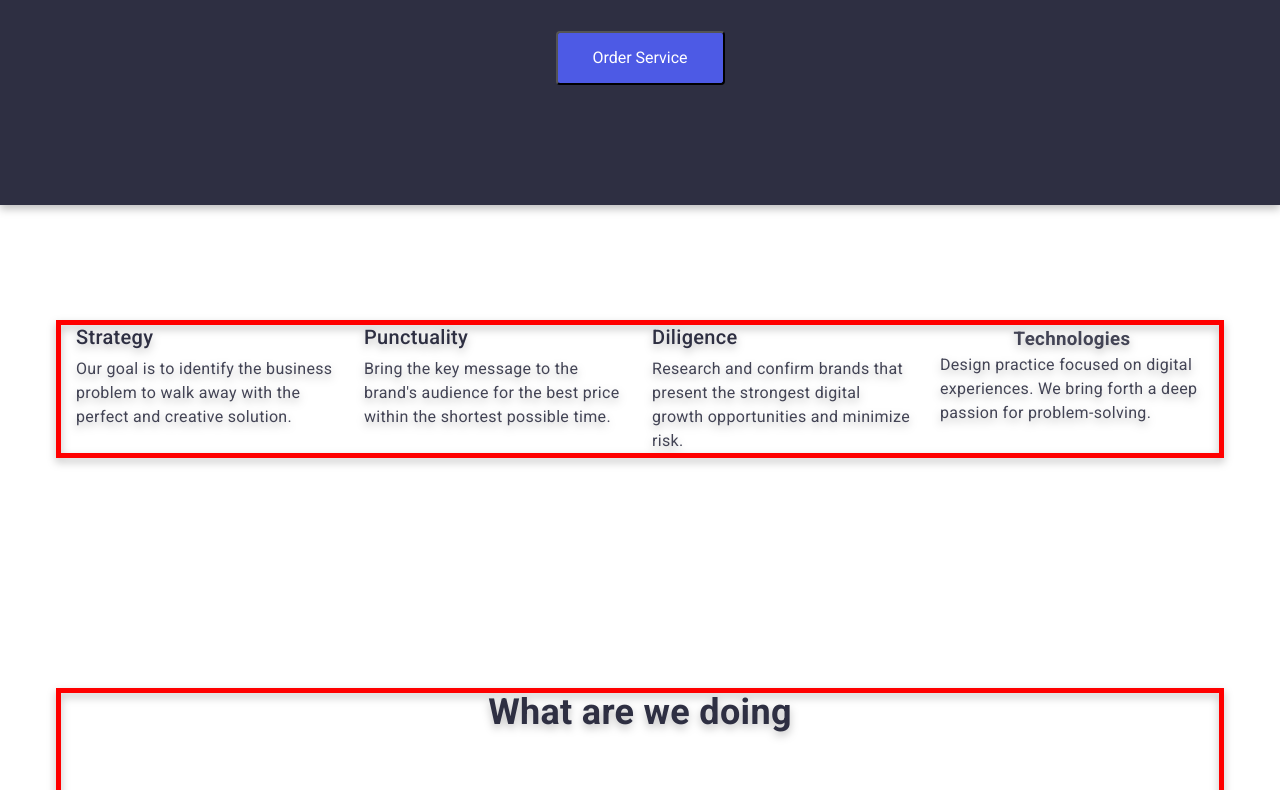
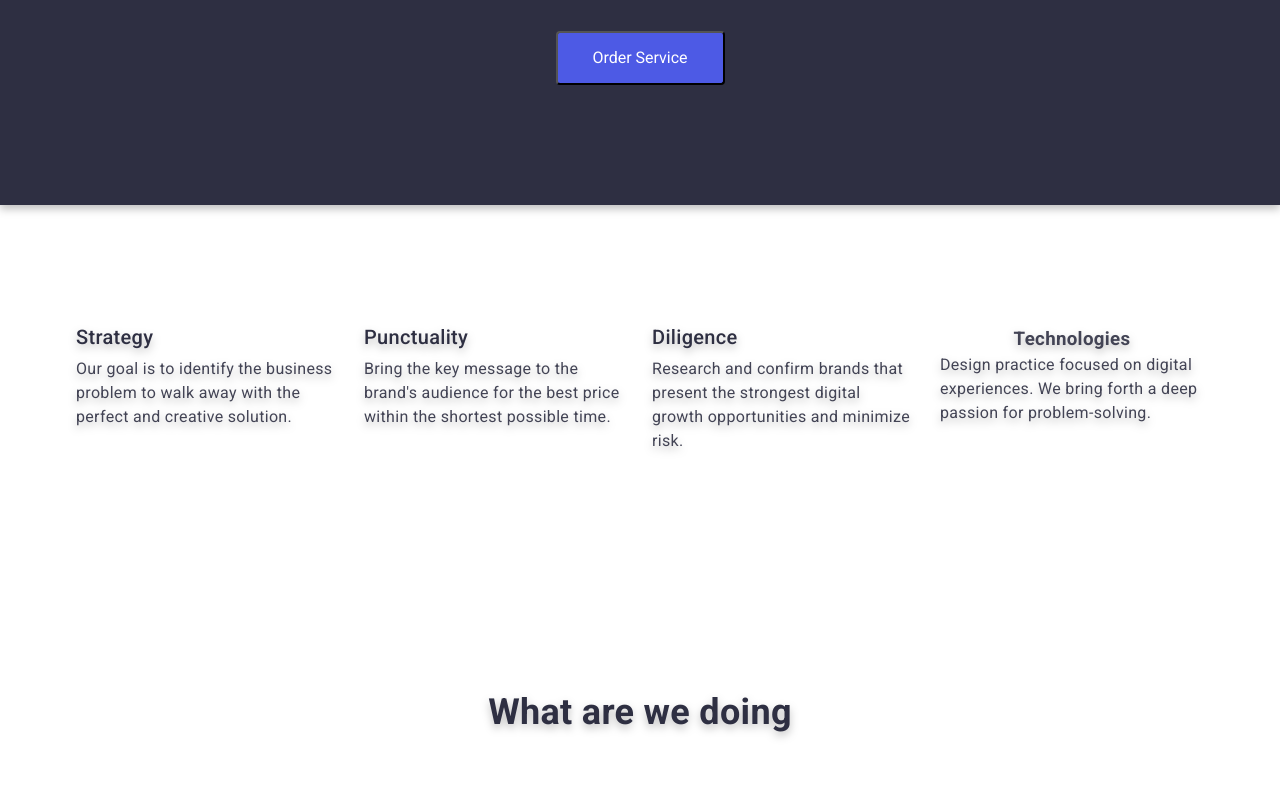
Before and after one commit to SvAmi1/goit-markup-hw-03, a plain HTML site: page index.html in a window 1280 px wide. Shown: the part 271-1061 px from the top of the page. Drawn offline with nearby package versions, Linux system fonts and the light colour scheme.

```diff
--- a/css/styles.css
+++ b/css/styles.css
@@ -49,7 +49,6 @@ body {
 	max-width: 1158px;
 	padding: 0 15px;
 	margin: 0 auto;
-	outline: 5px solid red;
 }
 /* Navigation */
 .link {
```
